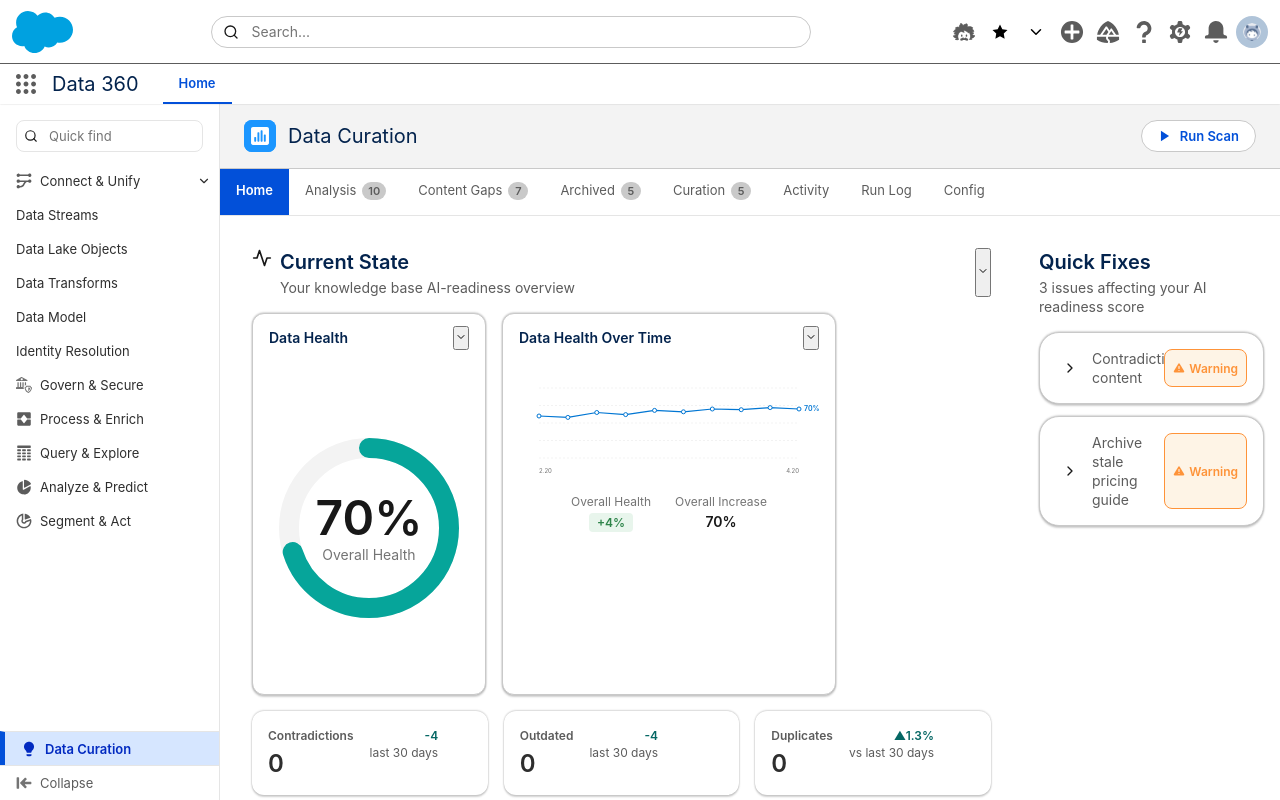
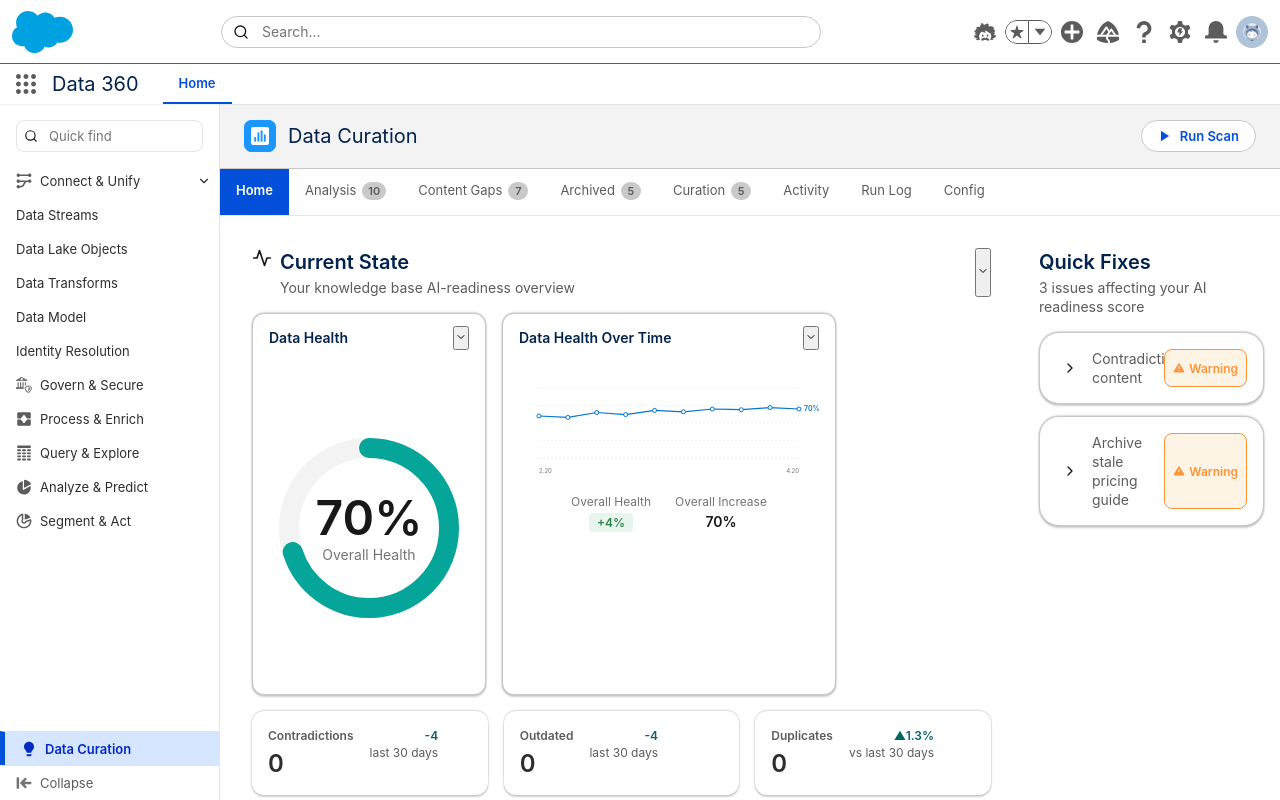
Before and after one commit to NoamVin602/TEST_Agent-ready-data, a Next.js app: page / in a window 1280 px wide. Built offline with nearby package versions, Linux system fonts and the light colour scheme.

Commit message:
Replace Favorites and Dropdown buttons with Split Button.svg

```diff
--- a/app/components/shared/GlobalHeader.tsx
+++ b/app/components/shared/GlobalHeader.tsx
@@ -1,9 +1,7 @@
 "use client";
 
 import {
-  SearchIcon,
-  StarIcon,
-  ChevronDownIcon
+  SearchIcon
 } from "../../lib/slds-icons";
 
 export function GlobalHeader() {
@@ -117,14 +115,14 @@
           </svg>
         </button>
 
-        {/* Favorites Icon */}
+        {/* Split Button */}
         <button
           type="button"
-          title="Favorites"
-          aria-label="Favorites"
+          title="Favorites and More"
+          aria-label="Favorites and More options"
           style={{
-            width: '32px',
-            height: '32px',
+            width: '47px',
+            height: '24px',
             display: 'flex',
             alignItems: 'center',
             justifyContent: 'center',
@@ -133,6 +131,7 @@
             cursor: 'pointer',
             borderRadius: '4px',
             transition: 'background-color 0.15s ease-in-out',
+            padding: 0,
           }}
           onMouseEnter={(e) => {
             e.currentTarget.style.backgroundColor = '#F3F3F3';
@@ -141,34 +140,7 @@
             e.currentTarget.style.backgroundColor = 'transparent';
           }}
         >
-          <StarIcon size={18} color="#5C5C5C" />
-        </button>
-
-        {/* Dropdown Icon */}
-        <button
-          type="button"
-          title="More"
-          aria-label="More options"
-          style={{
-            width: '32px',
-            height: '32px',
-            display: 'flex',
-            alignItems: 'center',
-            justifyContent: 'center',
-            border: 'none',
-            background: 'transparent',
-            cursor: 'pointer',
-            borderRadius: '4px',
-            transition: 'background-color 0.15s ease-in-out',
-          }}
-          onMouseEnter={(e) => {
-            e.currentTarget.style.backgroundColor = '#F3F3F3';
-          }}
-          onMouseLeave={(e) => {
-            e.currentTarget.style.backgroundColor = 'transparent';
-          }}
-        >
-          <ChevronDownIcon size={18} color="#5C5C5C" />
+          <img src="/Split Button.svg" alt="Split Button" width="47" height="24" />
         </button>
 
         {/* New/Add Icon */}
```
Also changed, not shown: public/Split Button.svg (added).
